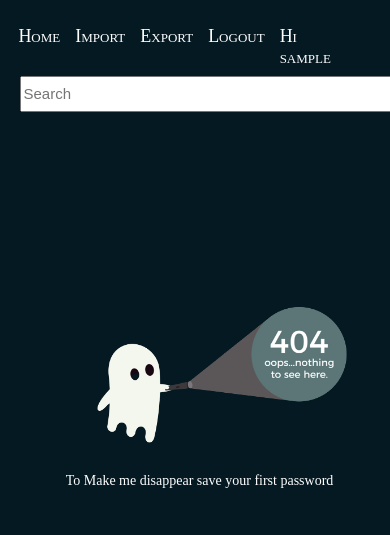
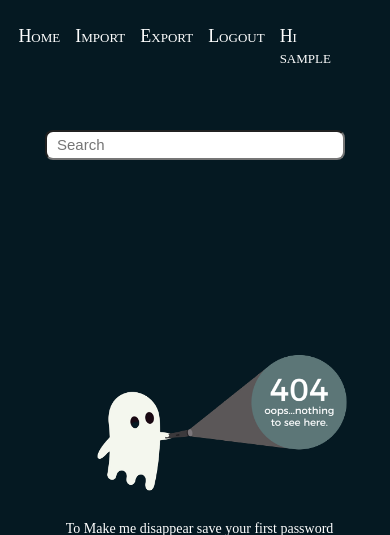
Before and after one commit to dpakverma789/django-project-PasswordManager, a Django app: page /manager/dashboard/ in a window 390 px wide; the page is wider, and only the part inside the window is pictured. Shown: the top 535 px of that part. Run offline with Django 3.2, Linux system fonts and the light colour scheme; the visitor is signed in with stand-in values (Sample User, id 1); data that the repository does not hold is empty; some libraries are stand-ins or nearby versions.

Commit message:
- added search bar

```diff
--- a/passwordManager/static/css/password_manager.css
+++ b/passwordManager/static/css/password_manager.css
@@ -279,9 +279,13 @@ input[type='submit']:hover
 #search_bar{
     margin-top: 2px;
     height: 2em;
-    width: 30em;
+    width: 50em;
     cursor:pointer;
     font-size:15px;
+    border-radius: 8px;
+    padding-left: 10px;
+    box-sizing:border-box;
+    transition: 1s width;
 }
 
 @media screen and (max-width: 500px)
@@ -301,6 +305,17 @@ input[type='submit']:hover
         position: relative;
         left: 0cm;
 	    transition: 1s;
+    }
+        #search_bar{
+        margin-top: 2px;
+        height: 2em;
+        width: 15em;
+        cursor:pointer;
+        font-size:15px;
+        border-radius: 8px;
+        padding-left: 10px;
+        box-sizing:border-box;
+        transition: 1s width;
     }
 }
 
@@ -325,6 +340,18 @@ input[type='submit']:hover
 
     .notification{
         transform: translateY(55px);
+    }
+
+        #search_bar{
+        margin-top: 2px;
+        height: 2em;
+        width: 20em;
+        cursor:pointer;
+        font-size:15px;
+        border-radius: 8px;
+        padding-left: 10px;
+        box-sizing:border-box;
+        transition: 1s width;
     }
 }
 
--- a/passwordManager/templates/dashboard.html
+++ b/passwordManager/templates/dashboard.html
@@ -32,6 +32,9 @@
             <li class="user-home"><a>Hi {{data.user}}</a></li>
         </ul>
     </div>
+    </br>
+    </br>
+    </br>
     </br>
     </br>
     </br>
```
